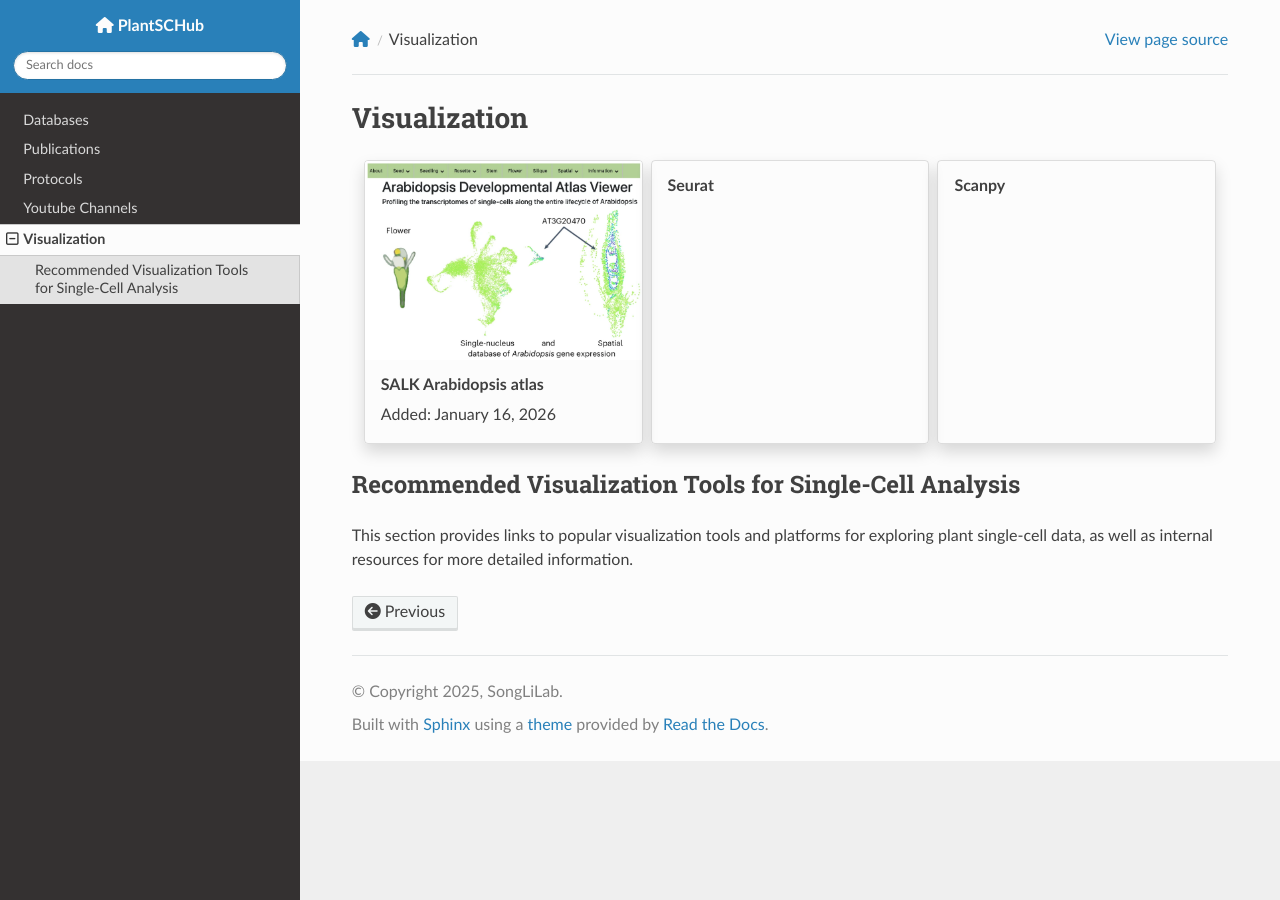
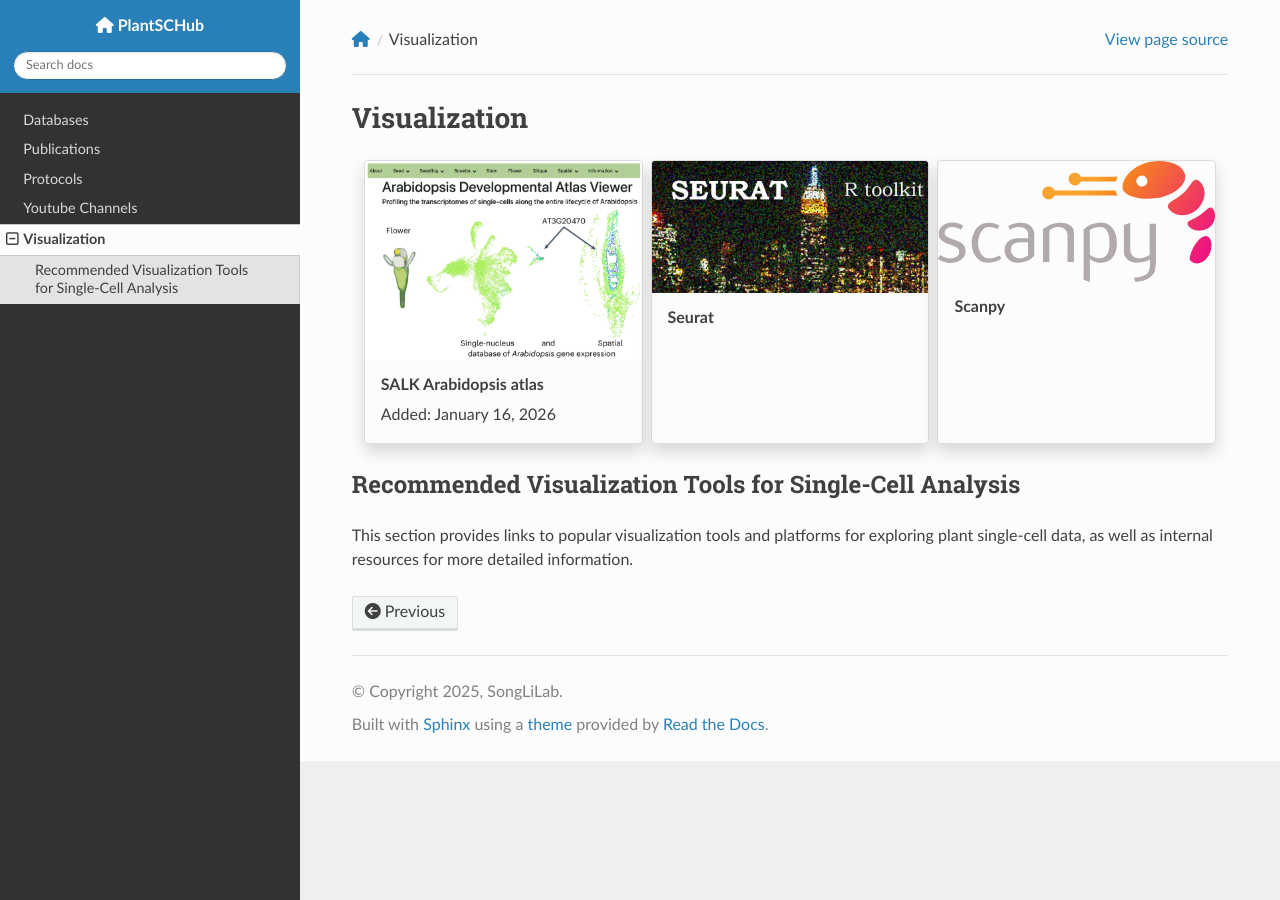
Before and after one commit to songliVT/PlayGroundRTD, a Sphinx documentation site: the page built from docs/source/content/visualization.md, in a window 1280 px wide. Built offline with Sphinx 7.4.7 and the Read the Docs theme 3.1.0, drawn with Linux system fonts in a browser that asks for light colours; nearby versions of some CDN libraries; pages that are not in the unit, such as notebooks, are missing from menus.

Commit message:
change name of the figures

```diff
--- a/docs/source/content/visualization.md
+++ b/docs/source/content/visualization.md
@@ -14,13 +14,13 @@
 :::{grid-item-card} Seurat
 :link: https://satijalab.org/seurat/
 :shadow: md
-:img-top: ../_static/images/seurat.png
+:img-top: ../_static/images/Seurat.png
 :::
 
 :::{grid-item-card} Scanpy
 :link: https://scanpy.readthedocs.io/
 :shadow: md
-:img-top: ../_static/images/scanpy.svg
+:img-top: ../_static/images/Scanpy.svg
 :::
 
 ::::
```
